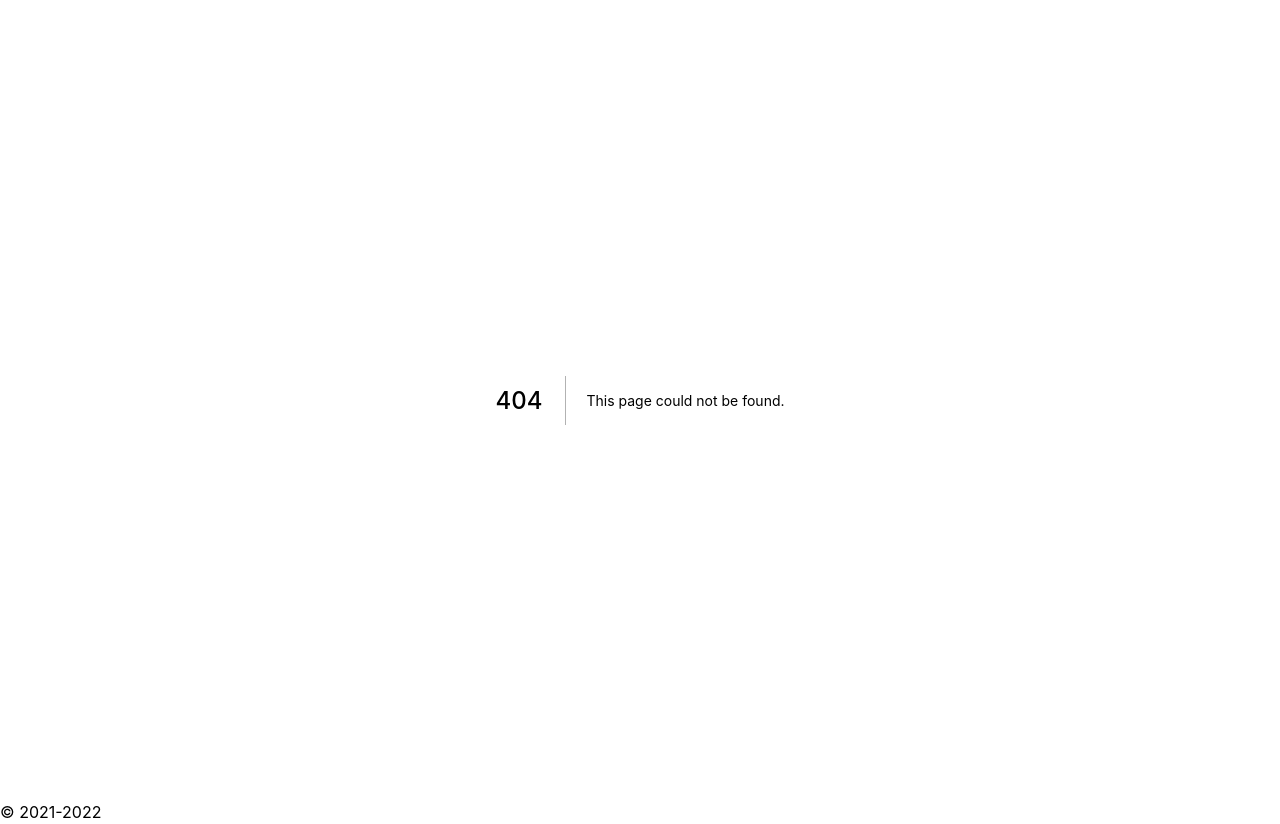
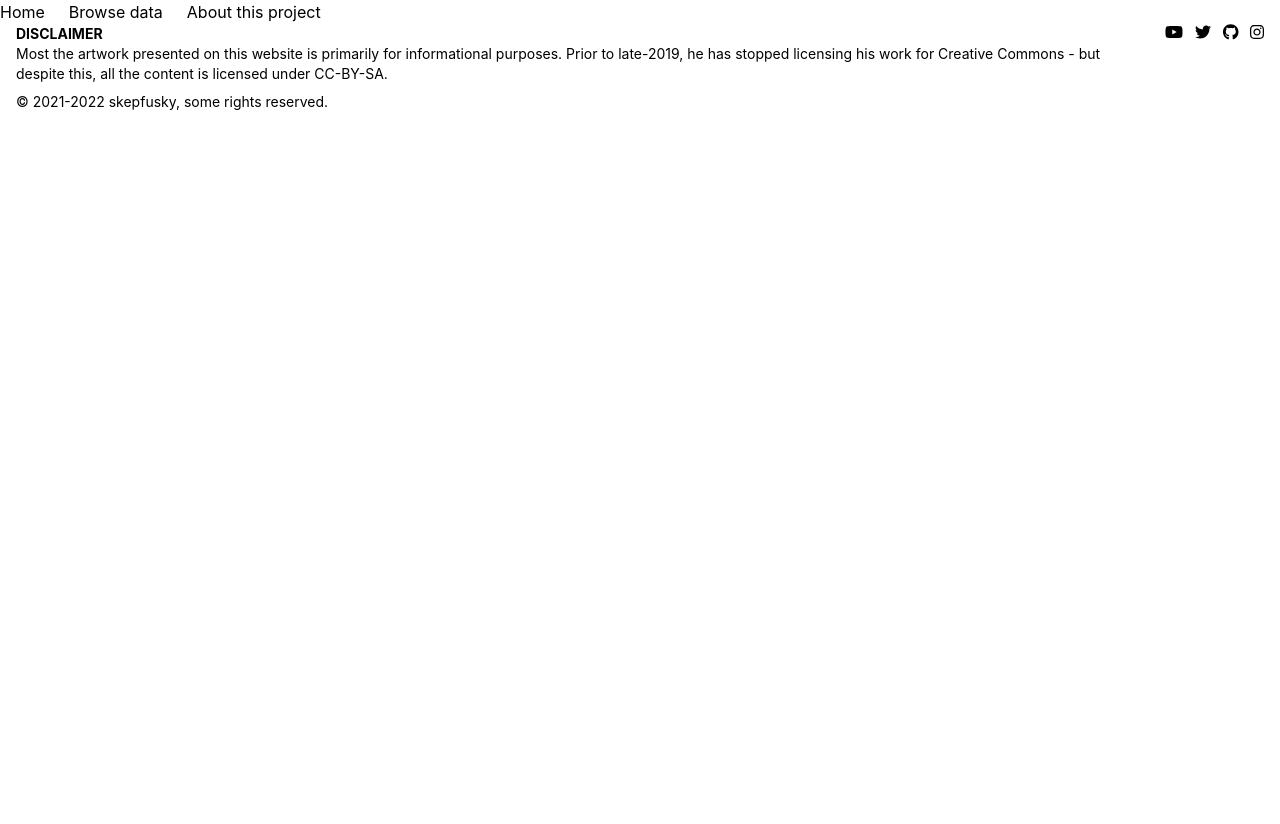
Before and after one commit to kuroji-fusky/pacopanda-drawing-stats, a Next.js app in the folder app/: page /characters in a window 1280 px wide. Before the commit this address had no page. After the commit the page ends 800 px from the top, so only its background shows below. Built offline with nearby package versions, Linux system fonts and the light colour scheme.

Commit message:
Starting to work on the UI now uwu

```diff
--- /dev/null
+++ b/app/components/Container.tsx
@@ -0,0 +1,12 @@
+interface IContainerProps {
+  children: React.ReactNode;
+  mainClassName?: string;
+}
+
+export default function Container({children, mainClassName}: IContainerProps) {
+  return (
+    <paco-app-container className={mainClassName}>
+      {children}
+    </paco-app-container>
+  )
+};
--- a/app/components/Footer.tsx
+++ b/app/components/Footer.tsx
@@ -1,13 +1,32 @@
-import styles from '../styles/Base.module.scss';
+import { faGithub, faInstagram, faTwitter, faYoutube } from "@fortawesome/free-brands-svg-icons";
+import { FontAwesomeIcon } from "@fortawesome/react-fontawesome";
 
 export default function Footer() {
-  return(
+  return (
     <footer>
-      <div id={styles.wrapper}>
-        <div id="footer-content">
-        <p>&copy; 2021-{new Date().getFullYear()}</p>
+      <div className="max-w-screen-xl my-0 mx-auto px-4 flex gap-8">
+        <div className="text-sm flex flex-col gap-y-2">
+          <span>
+            <h4 className="font-bold">DISCLAIMER</h4>
+            <p>
+              Most the artwork presented on this website is primarily for
+              informational purposes. Prior to late-2019, he has stopped
+              licensing his work for Creative Commons - but despite this, all
+              the content is licensed under CC-BY-SA.
+            </p>
+          </span>
+          <p>
+            &copy; 2021-{new Date().getFullYear()} skepfusky, some rights
+            reserved.
+          </p>
+        </div>
+        <div id="social" className="flex gap-x-3">
+          <FontAwesomeIcon icon={faYoutube} />
+          <FontAwesomeIcon icon={faTwitter} />
+          <FontAwesomeIcon icon={faGithub} />
+          <FontAwesomeIcon icon={faInstagram} />
         </div>
       </div>
     </footer>
   );
-};
+}
--- a/app/components/Header.tsx
+++ b/app/components/Header.tsx
@@ -1,3 +1,5 @@
+
+import Link from 'next/link';
 import styles from '../styles/Base.module.scss';
 
 export default function Header() {
@@ -5,9 +7,10 @@ export default function Header() {
     <header>
       <div id={styles.wrapper}>
         {/* <img src="/static/images/logo.png" alt="logo" /> */}
-        <nav>
-          {/* Browse data */}
-          {/* About this project */}
+        <nav className="flex gap-x-6">
+          <Link href="/" passHref>Home</Link>
+          <Link href="/data" passHref>Browse data</Link>
+          <Link href="/about" passHref>About this project</Link>
         </nav>
       </div>
     </header>
--- a/app/components/Layout.tsx
+++ b/app/components/Layout.tsx
@@ -2,12 +2,7 @@ import Head from "next/head"
 import Header from './Header'
 import Footer from './Footer'
 
-interface ILayout {
-  mainClassName: string
-  children: React.ReactNode
-}
-
-export default function Layout({ children, mainClassName }: ILayout) {
+export default function Layout({ children }: any) {
   return (
     <>
       <Head>
@@ -16,7 +11,7 @@ export default function Layout({ children, mainClassName }: ILayout) {
         <meta httpEquiv="X-UA-Compatible" content="IE=edge" />
       </Head>
       <Header />
-      <main className={mainClassName}>
+      <main>
         {children}
       </main>
       <Footer />
--- /dev/null
+++ b/app/declarations.d.ts
@@ -0,0 +1,5 @@
+declare namespace JSX {
+  interface IntrinsicElements {
+    'paco-app-container': any;
+  }
+}
--- a/app/package.json
+++ b/app/package.json
@@ -14,6 +14,10 @@
     "react-dom": "18.0.0"
   },
   "devDependencies": {
+    "@fortawesome/fontawesome-svg-core": "^6.1.1",
+    "@fortawesome/free-brands-svg-icons": "^6.1.1",
+    "@fortawesome/free-solid-svg-icons": "^6.1.1",
+    "@fortawesome/react-fontawesome": "^0.1.18",
     "@types/node": "17.0.23",
     "@types/react": "18.0.0",
     "@types/react-dom": "18.0.0",
--- /dev/null
+++ b/app/pages/404.tsx
@@ -0,0 +1,13 @@
+import BaseHead from "../components/BaseHead"
+import Container from "../components/Container"
+
+export default function PageNotFound() {
+  return(
+    <>
+      <BaseHead title="Page not found" description="The page you are looking for does not exist... Sorry about that!" />
+      <Container mainClassName="grid place-items-center">
+        <h1>Page not found stupid</h1>
+      </Container>
+    </>
+  )
+};
--- a/app/pages/_app.tsx
+++ b/app/pages/_app.tsx
@@ -1,6 +1,13 @@
 import '../styles/globals.scss'
 import type { AppProps } from 'next/app'
 import Layout from '../components/Layout'
+import { library, config } from "@fortawesome/fontawesome-svg-core";
+import "@fortawesome/fontawesome-svg-core/styles.css";
+config.autoAddCss = false;
+import { fas } from "@fortawesome/free-solid-svg-icons";
+import { fab } from "@fortawesome/free-brands-svg-icons";
+library.add(fas);
+library.add(fab);
 
 export default function PandaPacoStatsApp({ Component, pageProps }: AppProps) {
   return (
--- /dev/null
+++ b/app/pages/characters.tsx
@@ -0,0 +1,9 @@
+import BaseHead from "../components/BaseHead"
+
+export default function Characters() {
+  return(
+    <div>
+      <BaseHead title="Characters" description="Character stats for latest drawings" />
+    </div>
+  )
+};
--- a/app/pages/index.tsx
+++ b/app/pages/index.tsx
@@ -2,8 +2,9 @@ import BaseHead from "../components/BaseHead"
 
 export default function Home() {
   return (
-    <>
+    <div>
       <BaseHead title="Home" description="Stats for latest drawings" />
-    </>
+      <h2>Home page</h2>
+    </div>
   )
 }
--- a/app/tailwind.config.js
+++ b/app/tailwind.config.js
@@ -12,9 +12,9 @@ module.exports = {
       lg: '1024px',
       xl: '1536px'
     },
-    fontFamily: {
-      title: ['Dancing Script', 'sans-serif'],
-    },
+    // fontFamily: {
+    //   title: ['Dancing Script', 'sans-serif'],
+    // },
     zIndex: {
       1: -1,
     },
```
Also changed, not shown: 1 other file (tests, documents, lock files or other folders).
